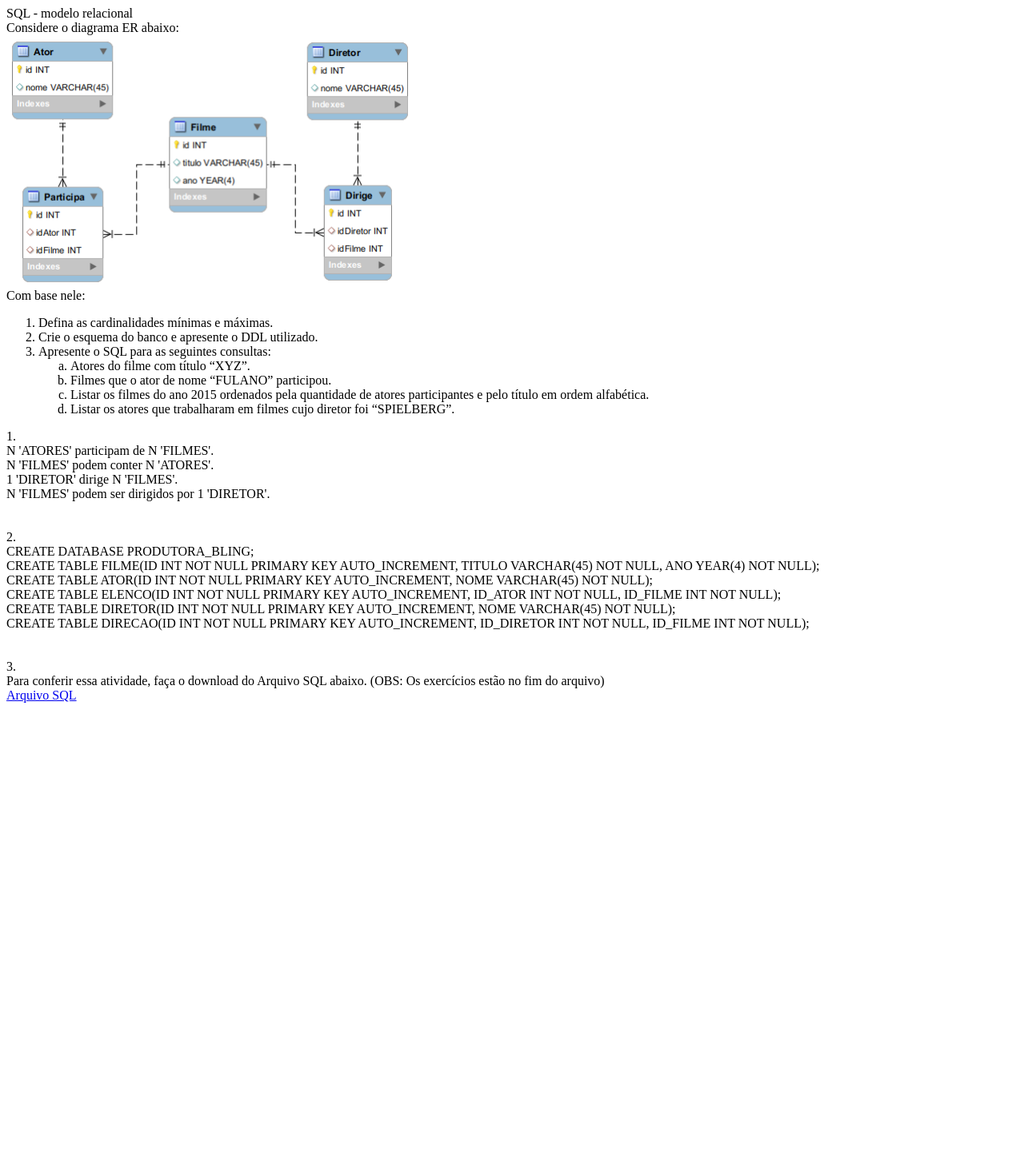
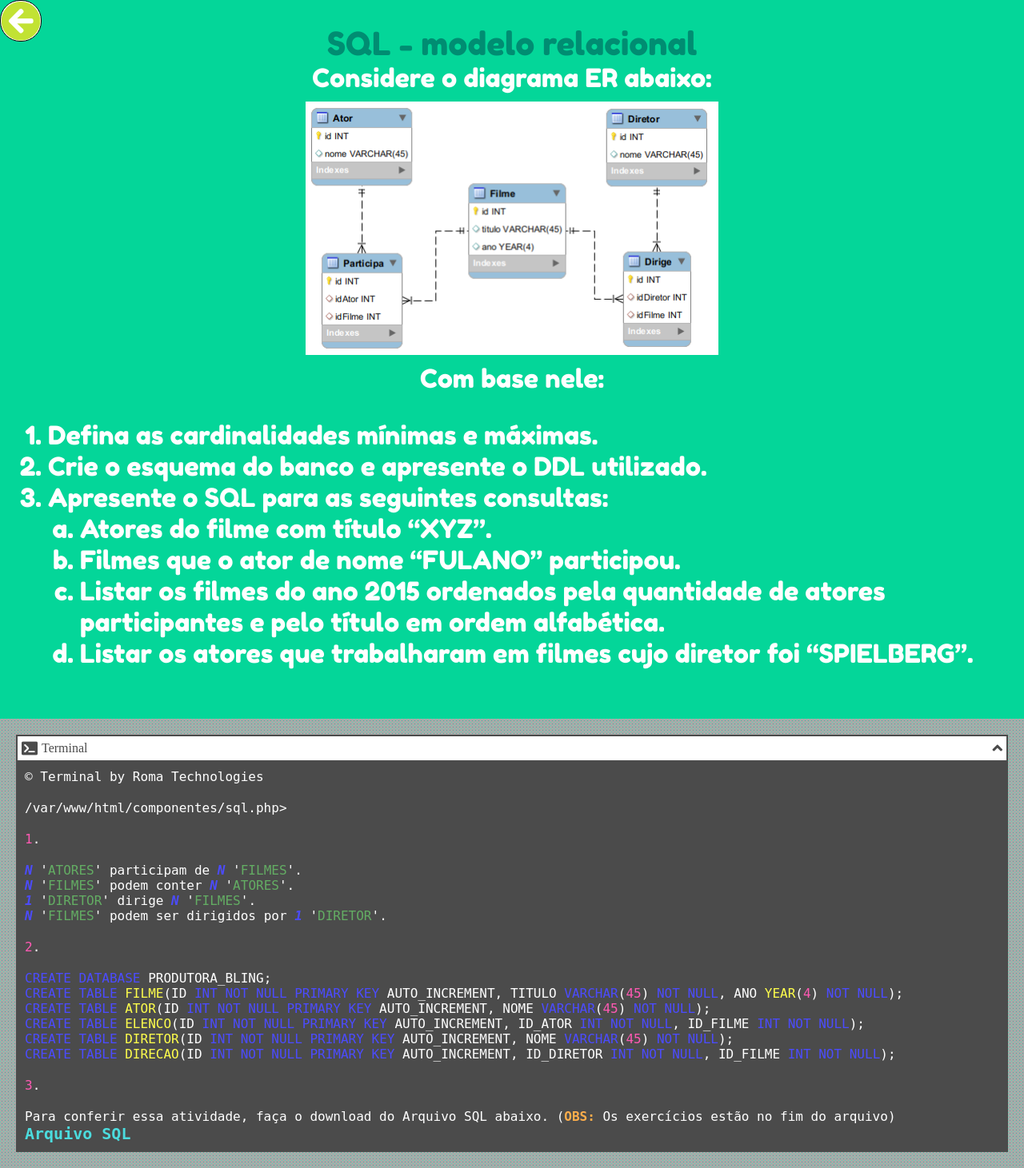
Before and after one commit to ricoroma-coder/bling, a PHP site: page /sql.php in a window 1280 px wide. Shown: the whole page at 80% size. Before the commit the page ends 879 px from the top, so only its background shows below. Run offline with PHP 8.4, Linux system fonts and the light colour scheme; some libraries are stand-ins or nearby versions; some web fonts are replaced.

Commit message:
Replicando para exercicio9

```diff
--- a/componentes/sql.php
+++ b/componentes/sql.php
@@ -7,14 +7,17 @@ include_once __DIR__ . "/../utilitarios/php/classes/component.php";
 <html>
     <head>
         <title>Bling - SQL</title>
+        <link rel="stylesheet" href="../utilitarios/css/principal.css">
+        <link rel="stylesheet" href="https://pro.fontawesome.com/releases/v5.10.0/css/all.css" integrity="sha384-AYmEC3Yw5cVb3ZcuHtOA93w35dYTsvhLPVnYs9eStHfGJvOvKxVfELGroGkvsg+p" crossorigin="anonymous"/>
     </head>
     <body>
         <div id="content">
+            <div id="btn-voltar" onclick="redirecionarIndex()"><i class="fas fa-arrow-circle-left"></i></div>
             <div id="cabecalho">
                 <div id="pergunta">
                     <div class="title">SQL - modelo relacional</div>
                     <span>Considere o diagrama ER abaixo:</span>
-                    <div>
+                    <div class="img-holder">
                         <img src="../utilitarios/img/sql.png" alt="Exercicio 8">
                     </div>
                     <div>
@@ -33,34 +36,47 @@ include_once __DIR__ . "/../utilitarios/php/classes/component.php";
                     </div>
                 </div>
             </div>
-            <div id="entradas">
-                <!-- <div class="apresentacao">
-                    <span>Me ajude a resolver esse exercício:</span>
-                </div> -->
-            </div>
             <div id="solucoes">
-                <div class="solucao">
-                    <?php
-                        echo '1.<br>';
-                        echo 'N \'ATORES\' participam de N \'FILMES\'.<br>';
-                        echo 'N \'FILMES\' podem conter N \'ATORES\'.<br>';
-                        echo '1 \'DIRETOR\' dirige N \'FILMES\'.<br>';
-                        echo 'N \'FILMES\' podem ser dirigidos por 1 \'DIRETOR\'.<br>';
-                        echo '<br>';
-                        echo '<br>2.<br>';
-                        echo 'CREATE DATABASE PRODUTORA_BLING;<br>
-                        CREATE TABLE FILME(ID INT NOT NULL PRIMARY KEY AUTO_INCREMENT, TITULO VARCHAR(45) NOT NULL, ANO YEAR(4) NOT NULL);<br>
-                        CREATE TABLE ATOR(ID INT NOT NULL PRIMARY KEY AUTO_INCREMENT, NOME VARCHAR(45) NOT NULL);<br>
-                        CREATE TABLE ELENCO(ID INT NOT NULL PRIMARY KEY AUTO_INCREMENT, ID_ATOR INT NOT NULL, ID_FILME INT NOT NULL);<br>
-                        CREATE TABLE DIRETOR(ID INT NOT NULL PRIMARY KEY AUTO_INCREMENT, NOME VARCHAR(45) NOT NULL);<br>
-                        CREATE TABLE DIRECAO(ID INT NOT NULL PRIMARY KEY AUTO_INCREMENT, ID_DIRETOR INT NOT NULL, ID_FILME INT NOT NULL);<br>';
-                        echo '<br><br>';
-                        echo '3.<br>';
-                        echo 'Para conferir essa atividade, faça o download do Arquivo SQL abaixo. (OBS: Os exercícios estão no fim do arquivo)<br>';
-                    ?>
-                    <a href="../utilitarios/arquivos/sql.sql">Arquivo SQL</a>
+                <div id="terminal">
+                    <div class="barra">
+                        <div class="header">
+                            <img src="../utilitarios/img/terminal.png" alt="">
+                            <span>Terminal</span>
+                        </div>
+                        <div class="options">
+                            <div class="scroll fas fa-angle-up opened"></div>
+                        </div>
+                    </div>
+                    <div class="terminal-content opened">
+                        <p>© Terminal by Roma Technologies</p>
+                        <p class="linha-inicial"><?php echo __FILE__; ?>></p>
+                        <?php
+                            echo '<p><span class="numero">1</span>.</p><p>';
+                            echo '<span><span class="tipagem">N</span> \'<span class="object">ATORES</span>\' participam de <span class="tipagem">N</span> \'<span class="object">FILMES</span>\'.</span><br>';
+                            echo '<span><span class="tipagem">N</span> \'<span class="object">FILMES</span>\' podem conter <span class="tipagem">N</span> \'<span class="object">ATORES</span>\'.</span><br>';
+                            echo '<span><span class="tipagem">1</span> \'<span class="object">DIRETOR</span>\' dirige <span class="tipagem">N</span> \'<span class="object">FILMES</span>\'.</span><br>';
+                            echo '<span><span class="tipagem">N</span> \'<span class="object">FILMES</span>\' podem ser dirigidos por <span class="tipagem">1</span> \'<span class="object">DIRETOR</span>\'.</span><br>';
+                            echo '</p>';
+
+                            echo '<p><span class="numero">2</span>.</p><p>';
+                            echo '<span class="sql">CREATE DATABASE</span> PRODUTORA_BLING;</span><br>
+                            <span class="sql">CREATE TABLE</span> <span class="tabela">FILME</span>(ID <span class="sql">INT NOT NULL PRIMARY KEY</span> AUTO_INCREMENT, TITULO <span class="sql">VARCHAR</span>(<span class="numero">45</span>) <span class="sql">NOT NULL</span>, ANO <span class="tabela">YEAR</span>(<span class="numero">4</span>) <span class="sql">NOT NULL</span>);<br>
+                            <span class="sql">CREATE TABLE</span> <span class="tabela">ATOR</span>(ID <span class="sql">INT NOT NULL PRIMARY KEY</span> AUTO_INCREMENT, NOME <span class="sql">VARCHAR</span>(<span class="numero">45</span>) <span class="sql">NOT NULL</span>);<br>
+                            <span class="sql">CREATE TABLE</span> <span class="tabela">ELENCO</span>(ID <span class="sql">INT NOT NULL PRIMARY KEY</span> AUTO_INCREMENT, ID_ATOR <span class="sql">INT NOT NULL</span>, ID_FILME <span class="sql">INT NOT NULL</span>);<br>
+                            <span class="sql">CREATE TABLE</span> <span class="tabela">DIRETOR</span>(ID <span class="sql">INT NOT NULL PRIMARY KEY</span> AUTO_INCREMENT, NOME <span class="sql">VARCHAR</span>(<span class="numero">45</span>) <span class="sql">NOT NULL</span>);<br>
+                            <span class="sql">CREATE TABLE</span> <span class="tabela">DIRECAO</span>(ID <span class="sql">INT NOT NULL PRIMARY KEY</span> AUTO_INCREMENT, ID_DIRETOR <span class="sql">INT NOT NULL</span>, ID_FILME <span class="sql">INT NOT NULL</span>);<br>';
+                            echo '</p>';
+
+                            echo '<p><span class="numero">3</span>.</p><p>';
+                            echo 'Para conferir essa atividade, faça o download do Arquivo SQL abaixo. (<span class="observacao">OBS:</span> Os exercícios estão no fim do arquivo)<br>';
+                            echo '<a href="../utilitarios/arquivos/sql.sql">Arquivo SQL</a>';
+                            echo '</p>';
+                        ?>
+                    </div>
                 </div>
             </div>
         </div>
+
+        <script src="../utilitarios/javascript/principal.js"></script>
     </body>
 </html>
--- a/utilitarios/css/principal.css
+++ b/utilitarios/css/principal.css
@@ -27,6 +27,21 @@ body {
     height: 100%;
 }
 
+#content #btn-voltar {
+    position: absolute;
+    top:0;
+    left:0;
+    border: 1px solid black;
+    border-radius: 25px;
+    background-color: white;
+    cursor: pointer;
+}
+
+#content #btn-voltar i {
+    font-size: 50px;
+    color:#c2e233;
+}
+
 #content #cabecalho {
     flex: 1;
     background: #04D699;
@@ -38,6 +53,15 @@ body {
     font-size: 32px;
     font-family: 'Fredoka One';
     text-align: center;
+}
+
+#content #cabecalho #pergunta ol {
+    text-align: left;
+}
+
+#content #cabecalho #pergunta .title {
+    color:#008d72;
+    font-size: 40px;
 }
 
 #content #cabecalho #pergunta .img-holder {
@@ -274,7 +298,8 @@ body {
     font-weight: bold;
 }
 
-#content #solucoes #terminal .terminal-content .virgula {
+#content #solucoes #terminal .terminal-content .virgula,
+    #content #solucoes #terminal .terminal-content .tabela {
     color: yellow;
 }
 
@@ -284,8 +309,13 @@ body {
 
 #content #solucoes #terminal .terminal-content .observacao {
     color:darkorange;
+    font-weight: bold;
 }
 
 #content #solucoes #terminal .terminal-content .object {
     color:forestgreen;
 }
+
+#content #solucoes #terminal .terminal-content .sql {
+    color:blue;
+}
--- a/utilitarios/javascript/principal.js
+++ b/utilitarios/javascript/principal.js
@@ -44,6 +44,10 @@ document.querySelector('#terminal .scroll').addEventListener('click', function (
     this.setAttribute('class', classe)
 })
 
+function redirecionarIndex() {
+    window.location.href = "../componentes/exercicio1.php";
+}
+
 function pegarValoresForm(form) {
     const formData = new FormData(form)
     var valores = Array();
```
